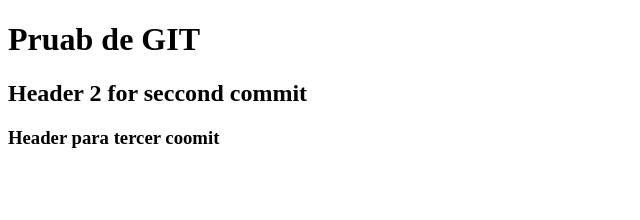
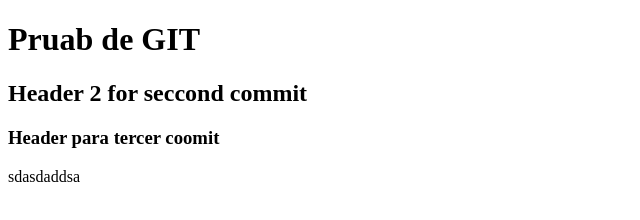
Before and after one commit to Elkillax7/git-test, a website: page index.html in a window 1280 px wide. Shown: the full height of the page, 0-640 px from the left. Drawn offline with Linux system fonts and the light colour scheme.

Commit message:
Real commit

```diff
--- a/index.html
+++ b/index.html
@@ -21,6 +21,8 @@
     <h2>Header 2 for seccond commit</h2>
     <h3>Header para tercer coomit</h3>
 
+    <p>sdasdaddsa</p>
+
 
 
     <script src="" async defer></script>
```
Also changed, not shown: package.json (added, +25 -0 lines), 2 other files.
